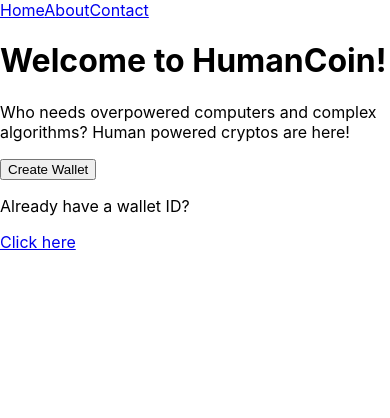
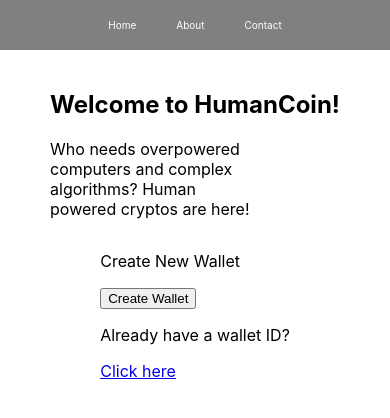
Before and after one commit to FranciscoPink/human-coin, a React (Create React App) app in the folder client/: page / in a window 390 px wide. Shown: the top 418 px of the page. Built offline with nearby package versions, Linux system fonts and the light colour scheme; no server answers.

Commit message:
Go chickadee

```diff
--- a/client/src/App.css
+++ b/client/src/App.css
@@ -1,31 +1,47 @@
+.nav {
+  background-color: grey;
+  height: 100px;
+  display: flex;
+  flex-direction: row;
+  justify-content: flex-end;
+  align-items: center;
+}
+.intro {
+  display: flex;
+  flex-direction: row;
+  justify-content: flex-start;
+  align-items: center;
+  margin-top: 100px;
+}
 
+.link {
+  font-size: 30px;
+  display: flex;
+  color: white;
+  text-decoration: none;
+  margin: 20px;
 
-@media (prefers-reduced-motion: no-preference) {
-  .App-logo {
-    animation: App-logo-spin infinite 20s linear;
+}
+.para {
+  max-width: 200px ;
+}
+.open {
+  display: flex;
+  flex-direction: row;
+  justify-content: space-around;
+  align-items: center;
+}
+@media (max-width: 400px){
+  .nav {
+    height: 50px;
+    justify-content: center;
+  }
+  .link {
+    font-size: 10px;
   }
 }
-
-.App-header {
-  background-color: #282c34;
-  min-height: 100vh;
-  display: flex;
+.intro {
   flex-direction: column;
-  align-items: center;
-  justify-content: center;
-  font-size: calc(10px + 2vmin);
-  color: white;
+  /* justify-content: space-between; */
+  margin: 20px;
 }
-
-.App-link {
-  color: #61dafb;
-}
-
-@keyframes App-logo-spin {
-  from {
-    transform: rotate(0deg);
-  }
-  to {
-    transform: rotate(360deg);
-  }
-}
--- a/client/src/App.js
+++ b/client/src/App.js
@@ -24,23 +24,29 @@ export default function App() {
       <div>
         <Nav />
       </div>
+      <div className="intro">
         <Route path="/" exact>
           <div>
-          <h1>Welcome to HumanCoin!</h1>
-          <p>
+            <h2>Welcome to HumanCoin!</h2>
+            <p className="para">
               Who needs overpowered computers and complex algorithms?
               Human powered cryptos are here!
             </p>
           </div>
           <div>
+            <p>Create New Wallet</p>
             <Create />
           </div>
         </Route>
+      </div>
+      <div className="open">
         <Route path="/about" ><About /></Route>
+
         <Route path="/contact" ><Contact /></Route>
         <Route path="/open"><Open /></Route>
         <Route path="/create"><Create /></Route>
         <Route path="/mining/:id"><Mining wallets={wallets} /></Route>
+      </div>
     </div >
   )
 
--- a/client/src/components/Nav.jsx
+++ b/client/src/components/Nav.jsx
@@ -3,10 +3,10 @@ import { Link } from "react-router-dom";
 export default function Nav() {
   return (
     <div>
-      <nav>
-        <Link to="/">Home</Link>
-        <Link to="/about">About</Link>
-        <Link to="/contact">Contact</Link>
+      <nav className="nav">
+        <Link className="link" to="/">Home</Link>
+        <Link className="link" to="/about">About</Link>
+        <Link className="link" to="/contact">Contact</Link>
       </nav>
     </div>
   )
--- a/client/src/components/Open.jsx
+++ b/client/src/components/Open.jsx
@@ -18,7 +18,7 @@ export default function Open() {
 
   return (
     <div>
-      <h1>Enter wallet ID</h1>
+      <h1>Open Wallet</h1>
       {/* <input type="text" placeholder="ex. aBc12@" /> */}
       <button type="click" onClick={openWallet}>Open Wallet</button>
 
```
Also changed, not shown: client/src/components/components.css (added), client/src/logo.jpg (added). Lines whose indentation alone changed are shown as unchanged.
